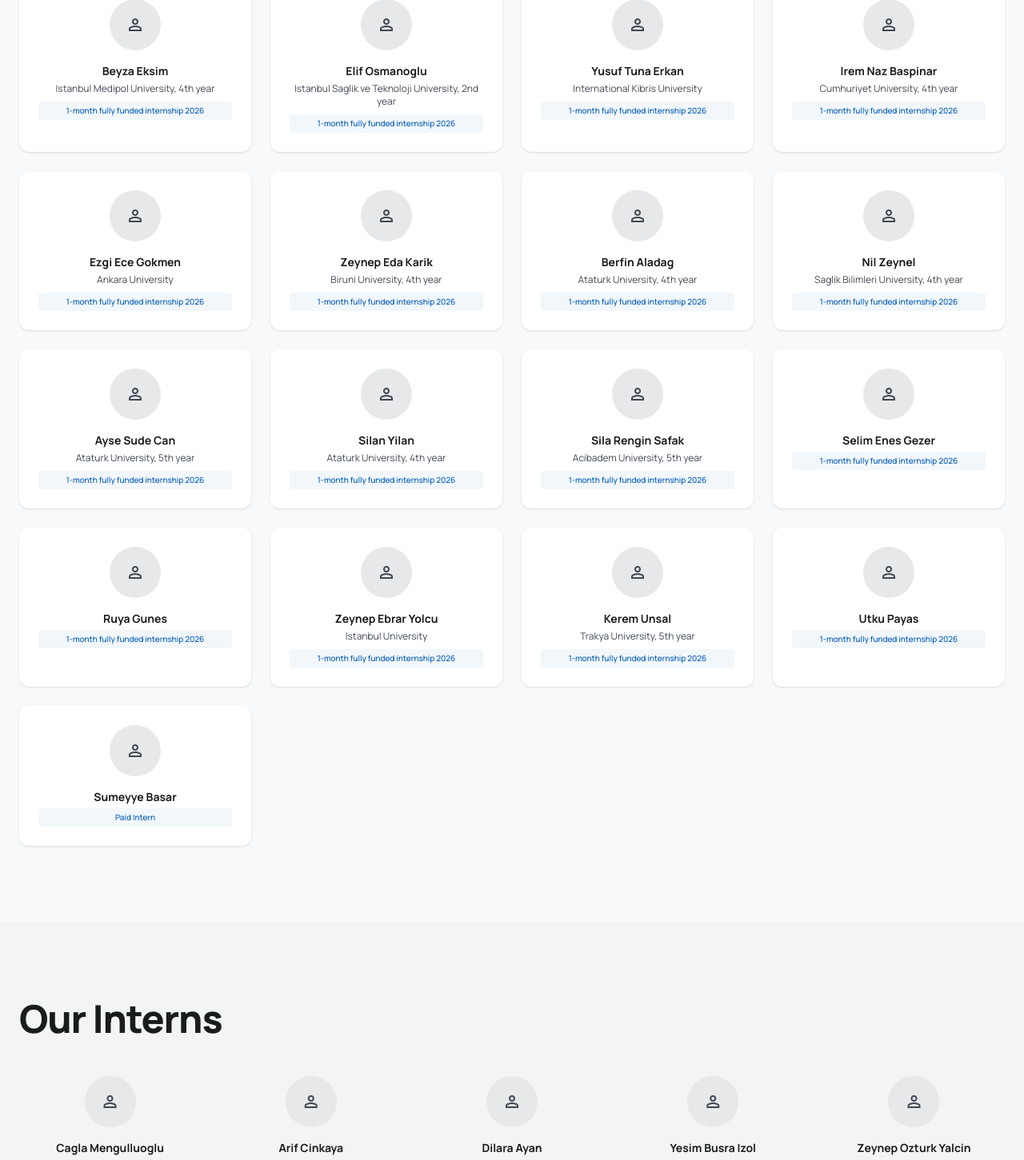
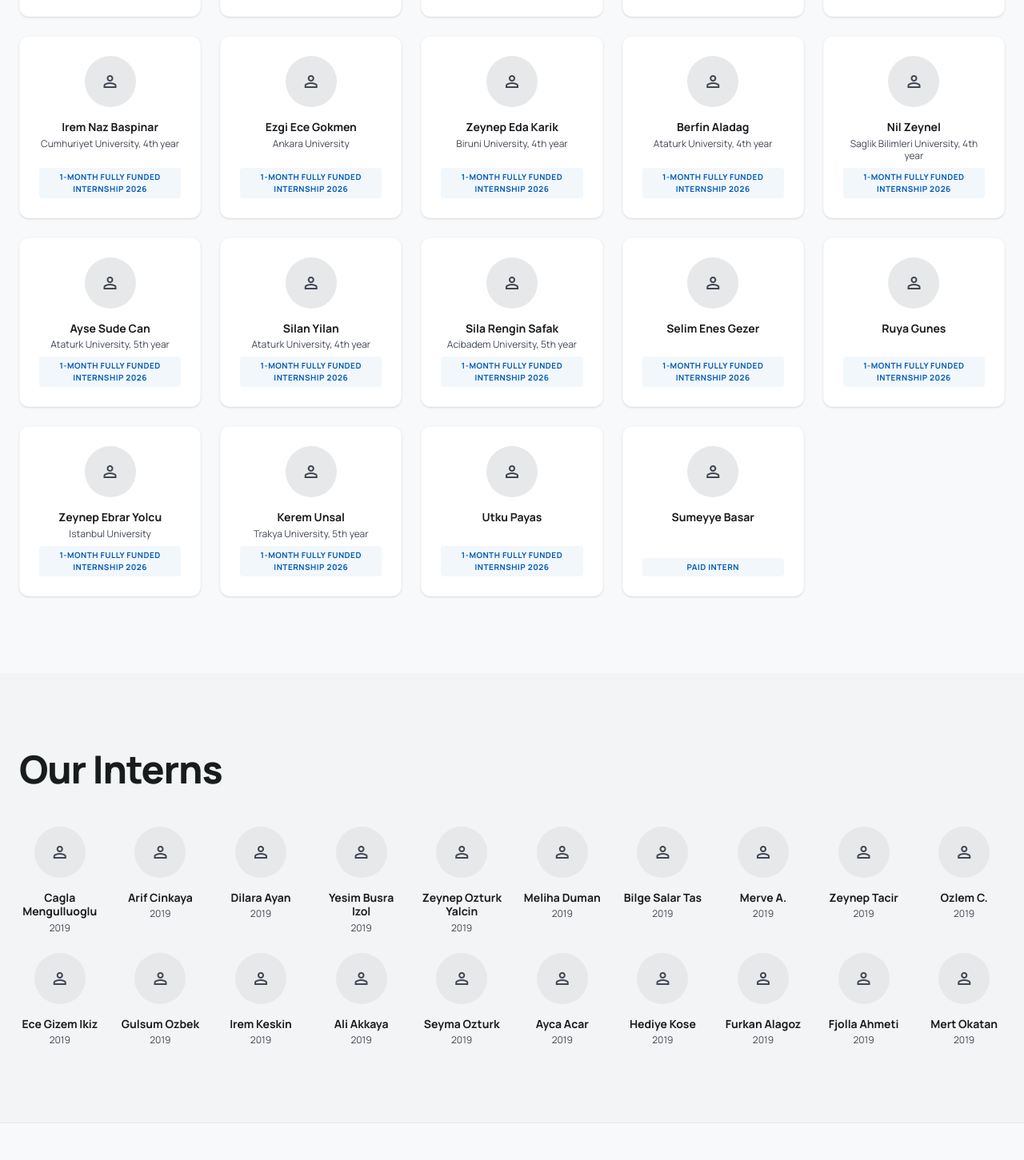
Before and after one commit to bulutmuf/taeb, a React (Vite) app: page /internship in a window 1280 px wide. Shown: the part 2457-3908 px from the top of the page at 80% size. Built offline with nearby package versions, Linux system fonts and the light colour scheme.

Commit message:
style: fix members card equal height, mobile responsiveness and remove mission quotes

```diff
--- a/src/components/MemberCard.tsx
+++ b/src/components/MemberCard.tsx
@@ -9,32 +9,36 @@ export default function MemberCard({ name, role, image, variant = "board" }: Mem
   if (variant === "intern" || variant === "advisory") {
     // Smaller circular cards for bottom
     return (
-      <div className="text-center group">
-        <div className="w-14 h-14 md:w-16 md:h-16 mx-auto mb-4 rounded-full bg-surface-container-high flex items-center justify-center overflow-hidden transition-transform group-hover:scale-110">
+      <div className="flex flex-col h-full items-center text-center group">
+        <div className="w-14 h-14 md:w-16 md:h-16 mx-auto mb-4 rounded-full bg-surface-container-high flex items-center justify-center overflow-hidden transition-transform group-hover:scale-110 flex-shrink-0">
           {image ? (
             <img src={image} alt={name} className="w-full h-full object-cover" />
           ) : (
             <span className="material-symbols-outlined text-2xl text-on-surface-variant">person</span>
           )}
         </div>
-        <h3 className="font-bold text-on-surface text-sm">{name}</h3>
-        {role && <p className="text-xs text-on-surface-variant mt-1">{role}</p>}
+        <div className="flex-grow flex flex-col justify-start">
+          <h3 className="font-bold text-on-surface text-sm leading-tight mb-1">{name}</h3>
+          {role && <p className="text-[10px] md:text-xs text-on-surface-variant leading-tight">{role}</p>}
+        </div>
       </div>
     );
   }
 
   // Board Variant
   return (
-    <div className="bg-surface-container-lowest p-6 rounded-xl shadow-sm text-center transition-colors border border-outline-variant/10 hover:bg-surface-container-low">
-      <div className="w-20 h-20 mx-auto mb-4 rounded-full bg-surface-container-high flex items-center justify-center overflow-hidden">
+    <div className="bg-surface-container-lowest p-6 rounded-xl shadow-sm text-center transition-colors border border-outline-variant/10 hover:bg-surface-container-low flex flex-col h-full w-full">
+      <div className="w-20 h-20 mx-auto mb-4 rounded-full bg-surface-container-high flex items-center justify-center overflow-hidden flex-shrink-0">
         {image ? (
           <img src={image} alt={name} className="w-full h-full object-cover" />
         ) : (
           <span className="material-symbols-outlined text-3xl text-on-surface-variant">person</span>
         )}
       </div>
-      <h3 className="font-bold text-on-surface text-sm mb-1">{name}</h3>
-      {role && <p className="text-xs text-on-surface-variant">{role}</p>}
+      <div className="flex flex-col flex-grow justify-start">
+        <h3 className="font-bold text-on-surface text-sm mb-1 leading-tight">{name}</h3>
+        {role && <p className="text-xs text-on-surface-variant leading-relaxed">{role}</p>}
+      </div>
     </div>
   );
 }
--- a/src/locales/en.json
+++ b/src/locales/en.json
@@ -73,9 +73,9 @@
     "annualEvents": "Annual Events",
     "annualEventsValue": "48+",
     "missionTitle": "Our Mission",
-    "missionText": "\"To deepen social and professional ties between Turkey and the United States through academic, commercial, and cultural projects, providing a value-creating ecosystem for our members across both regions.\"",
+    "missionText": "To deepen social and professional ties between Turkey and the United States through academic, commercial, and cultural projects, providing a value-creating ecosystem for our members across both regions.",
     "visionTitle": "Our Vision",
-    "visionText": "\"To be the most trusted and effective NGO of transatlantic cooperation in the digital age, bringing together future leaders and ideas on a global platform.\"",
+    "visionText": "To be the most trusted and effective NGO of transatlantic cooperation in the digital age, bringing together future leaders and ideas on a global platform.",
     "partners": "STRATEGIC PARTNERS"
   },
   "projects": {
--- a/src/locales/tr.json
+++ b/src/locales/tr.json
@@ -73,9 +73,9 @@
     "annualEvents": "Yıllık Etkinlik",
     "annualEventsValue": "48+",
     "missionTitle": "Misyonumuz",
-    "missionText": "\"Türkiye ve Amerika Birleşik Devletleri arasındaki toplumsal ve profesyonel bağları akademik, ticari ve kültürel projelerle derinleştirmek; her iki coğrafyadaki üyelerimiz için değer yaratan bir ekosistem sunmak.\"",
+    "missionText": "Türkiye ve Amerika Birleşik Devletleri arasındaki toplumsal ve profesyonel bağları akademik, ticari ve kültürel projelerle derinleştirmek; her iki coğrafyadaki üyelerimiz için değer yaratan bir ekosistem sunmak.",
     "visionTitle": "Vizyonumuz",
-    "visionText": "\"Transatlantik iş birliğinin dijital çağdaki en güvenilir ve etkili sivil toplum kuruluşu olarak, geleceğin liderlerini ve fikirlerini küresel bir platformda buluşturmak.\"",
+    "visionText": "Transatlantik iş birliğinin dijital çağdaki en güvenilir ve etkili sivil toplum kuruluşu olarak, geleceğin liderlerini ve fikirlerini küresel bir platformda buluşturmak.",
     "partners": "STRATEJİK ORTAKLARIMIZ"
   },
   "projects": {
--- a/src/pages/Internship.tsx
+++ b/src/pages/Internship.tsx
@@ -51,22 +51,24 @@ export default function Internship() {
         <div className="max-w-7xl mx-auto px-6">
           <SectionHeading title={t("internship.upcomingInterns")} className="mb-4" />
           <p className="text-on-surface-variant mb-12">{upcomingInterns.length} interns selected for 2026</p>
-          <div className="grid grid-cols-2 md:grid-cols-3 lg:grid-cols-4 gap-6">
+          <div className="grid grid-cols-2 sm:grid-cols-3 md:grid-cols-4 lg:grid-cols-5 gap-4 md:gap-6">
             {upcomingInterns.map((intern, i) => (
-              <div key={i} className="group bg-surface-container-lowest p-6 rounded-xl shadow-sm hover:-translate-y-1 transition-transform">
-                <div className="w-16 h-16 mx-auto mb-4 rounded-full bg-surface-container-high flex items-center justify-center overflow-hidden transition-transform group-hover:scale-110">
+              <div key={i} className="group bg-surface-container-lowest p-6 rounded-xl shadow-sm hover:-translate-y-1 transition-all flex flex-col h-full border border-outline-variant/10">
+                <div className="w-16 h-16 mx-auto mb-4 rounded-full bg-surface-container-high flex items-center justify-center overflow-hidden transition-transform group-hover:scale-110 flex-shrink-0">
                   {intern.image ? (
                     <img src={intern.image} alt={intern.name} className="w-full h-full object-cover" />
                   ) : (
                     <span className="material-symbols-outlined text-2xl text-on-surface-variant">person</span>
                   )}
                 </div>
-                <h3 className="font-bold text-on-surface text-sm text-center mb-1">{intern.name}</h3>
-                {intern.university && (
-                  <p className="text-xs text-on-surface-variant text-center mb-2">{intern.university}</p>
-                )}
+                <div className="flex-grow flex flex-col justify-start">
+                  <h3 className="font-bold text-on-surface text-sm text-center mb-1 leading-tight">{intern.name}</h3>
+                  {intern.university && (
+                    <p className="text-[10px] md:text-xs text-on-surface-variant text-center mb-2 leading-tight">{intern.university}</p>
+                  )}
+                </div>
                 {intern.scholarship && (
-                  <p className="text-[10px] text-center font-medium text-primary bg-primary/5 rounded px-2 py-1">
+                  <p className="text-[9px] md:text-[10px] text-center font-bold text-primary bg-primary/5 rounded px-2 py-1 mt-auto uppercase tracking-wider">
                     {intern.scholarship}
                   </p>
                 )}
@@ -79,7 +81,7 @@ export default function Internship() {
       <section className="py-24 bg-surface-container-low">
         <div className="max-w-7xl mx-auto px-6">
           <SectionHeading title={t("internship.pastInterns")} className="mb-12" />
-          <div className="grid grid-cols-2 md:grid-cols-4 lg:grid-cols-5 gap-6">
+          <div className="grid grid-cols-3 sm:grid-cols-5 md:grid-cols-8 lg:grid-cols-10 gap-4 md:gap-6">
             {pastInterns.map((intern, i) => (
               <MemberCard
                 key={i}
--- a/src/pages/Members.tsx
+++ b/src/pages/Members.tsx
@@ -23,7 +23,7 @@ export default function Members() {
       <section className="py-24 bg-surface-container-low">
         <div className="max-w-7xl mx-auto px-6">
           <SectionHeading title={t("members.boardTitle")} className="mb-12" alignment="center" />
-          <div className="flex flex-wrap justify-center gap-8">
+          <div className="grid grid-cols-2 sm:grid-cols-3 md:grid-cols-4 lg:grid-cols-5 gap-4 sm:gap-6 md:gap-8">
             {boardOfDirectors.map((member, i) => (
               <MemberCard
                 key={i}
@@ -40,7 +40,7 @@ export default function Members() {
       <section className="py-24 bg-surface-container-low">
         <div className="max-w-7xl mx-auto px-6">
           <SectionHeading title={t("members.advisoryTitle")} className="mb-12" alignment="center" />
-          <div className="flex flex-wrap justify-center gap-8">
+          <div className="grid grid-cols-3 sm:grid-cols-4 md:grid-cols-6 lg:grid-cols-8 gap-4 sm:gap-6 md:gap-8">
             {advisoryBoard.map((member, i) => (
               <MemberCard
                 key={i}
@@ -66,7 +66,7 @@ export default function Members() {
                 className="mb-12 text-center items-center"
                 alignment="center"
               />
-              <div className="flex flex-wrap justify-center gap-8">
+              <div className="grid grid-cols-2 sm:grid-cols-3 md:grid-cols-4 lg:grid-cols-5 gap-4 sm:gap-6 md:gap-8">
                 {developmentTeam.map((m, idx) => (
                   <MemberCard
                     key={`sys-${idx}`}
```
Also changed, not shown: src/pages/About.tsx (+6 -6 lines).
